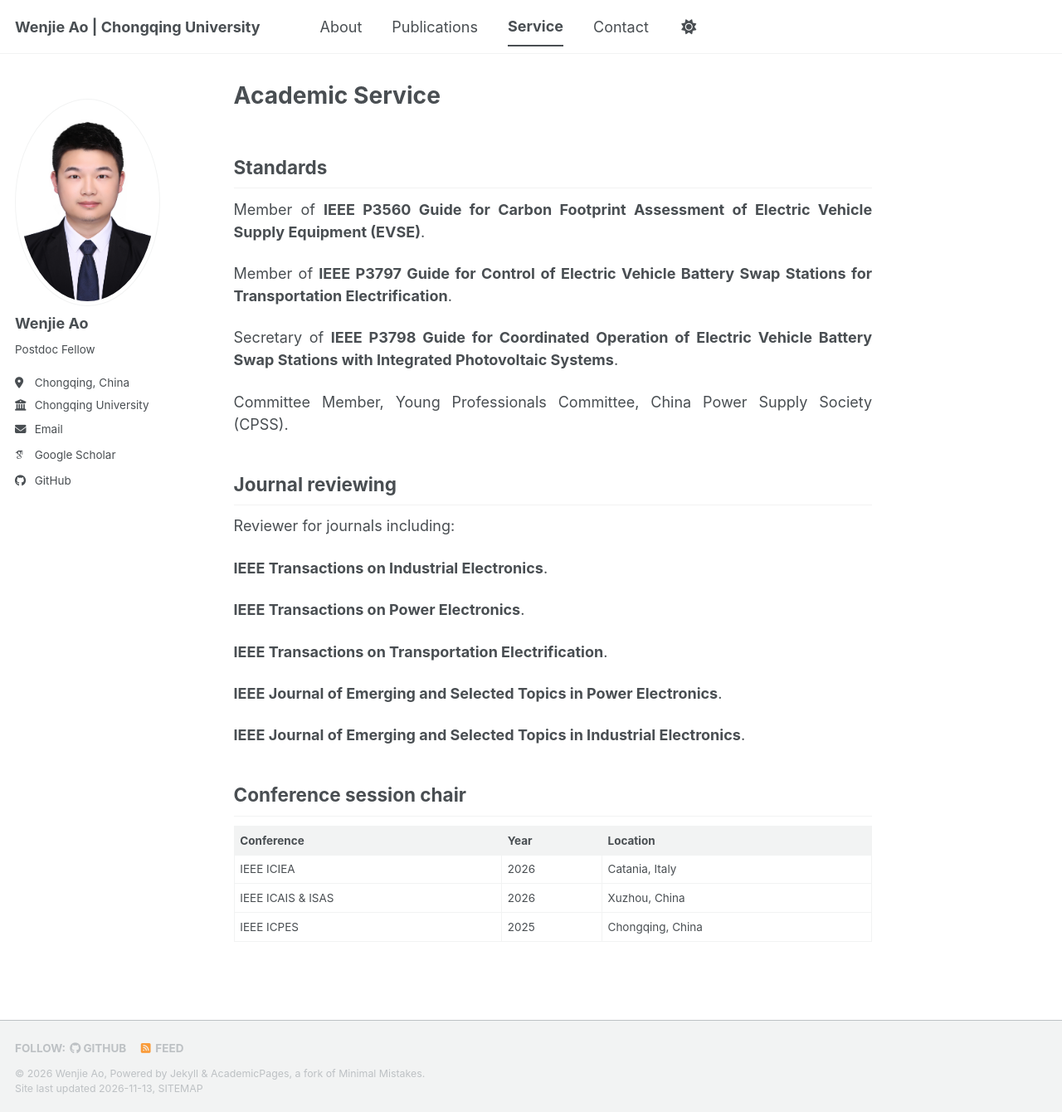
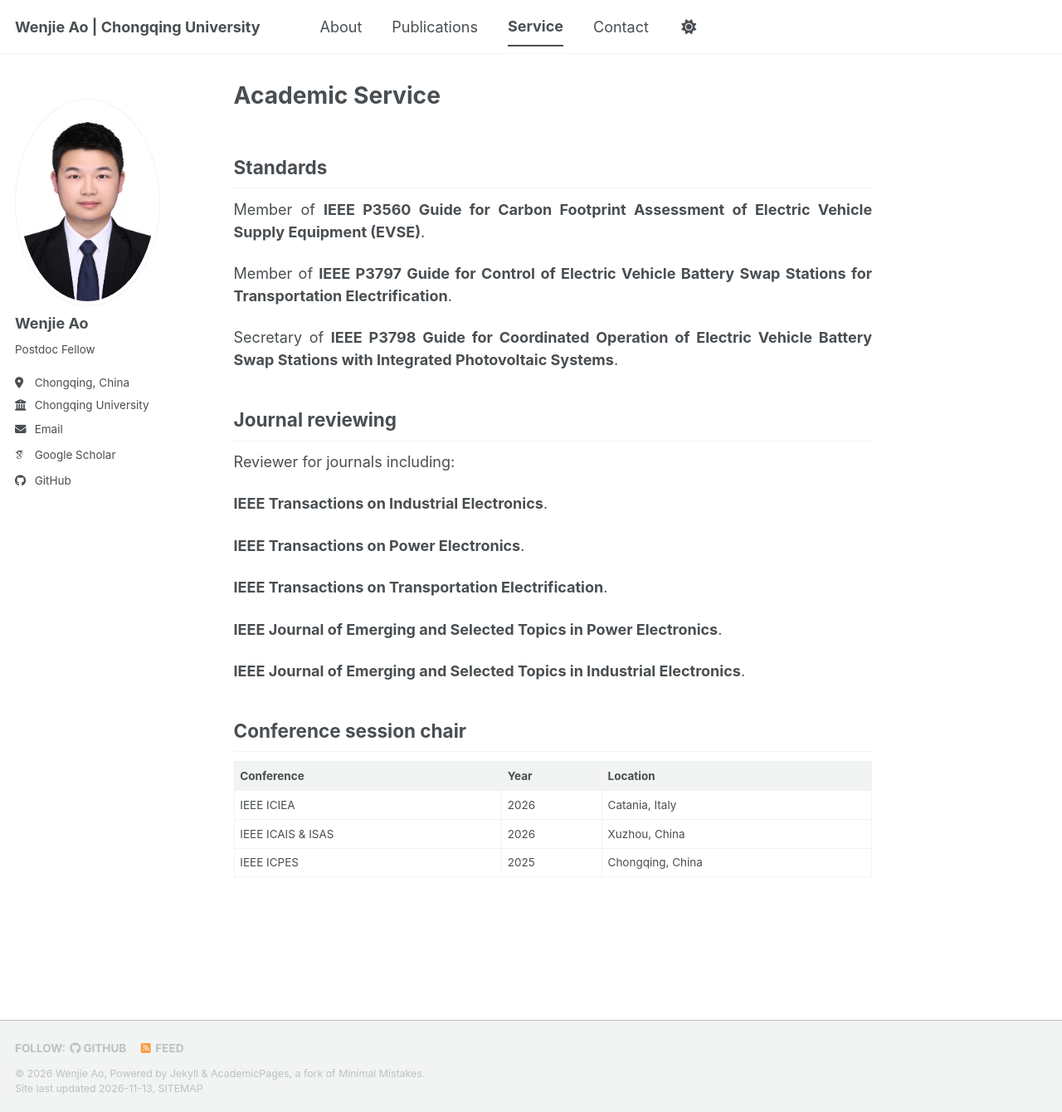
Before and after one commit to aowenjie-cyber/aowenjie-cyber.github.io, a Jekyll site: the page built from _pages/service.md, in a window 1280 px wide and 1340 px high. Shown: the whole window at 83% size. Built offline with Jekyll 4.4.1, drawn with Linux system fonts in a browser that asks for light colours; some web fonts are replaced; a script bundle is joined from its source files by our own code; library files that are not in the unit come from our copies.

Commit message:
更新了学术服务

```diff
--- a/_pages/service.md
+++ b/_pages/service.md
@@ -12,8 +12,6 @@ Member of **IEEE P3560 Guide for Carbon Footprint Assessment of Electric Vehicle
 Member of **IEEE P3797 Guide for Control of Electric Vehicle Battery Swap Stations for Transportation Electrification**.
 
 Secretary of **IEEE P3798 Guide for Coordinated Operation of Electric Vehicle Battery Swap Stations with Integrated Photovoltaic Systems**.
-
-Committee Member, Young Professionals Committee, China Power Supply Society (CPSS).
 
 ## Journal reviewing
 
```
